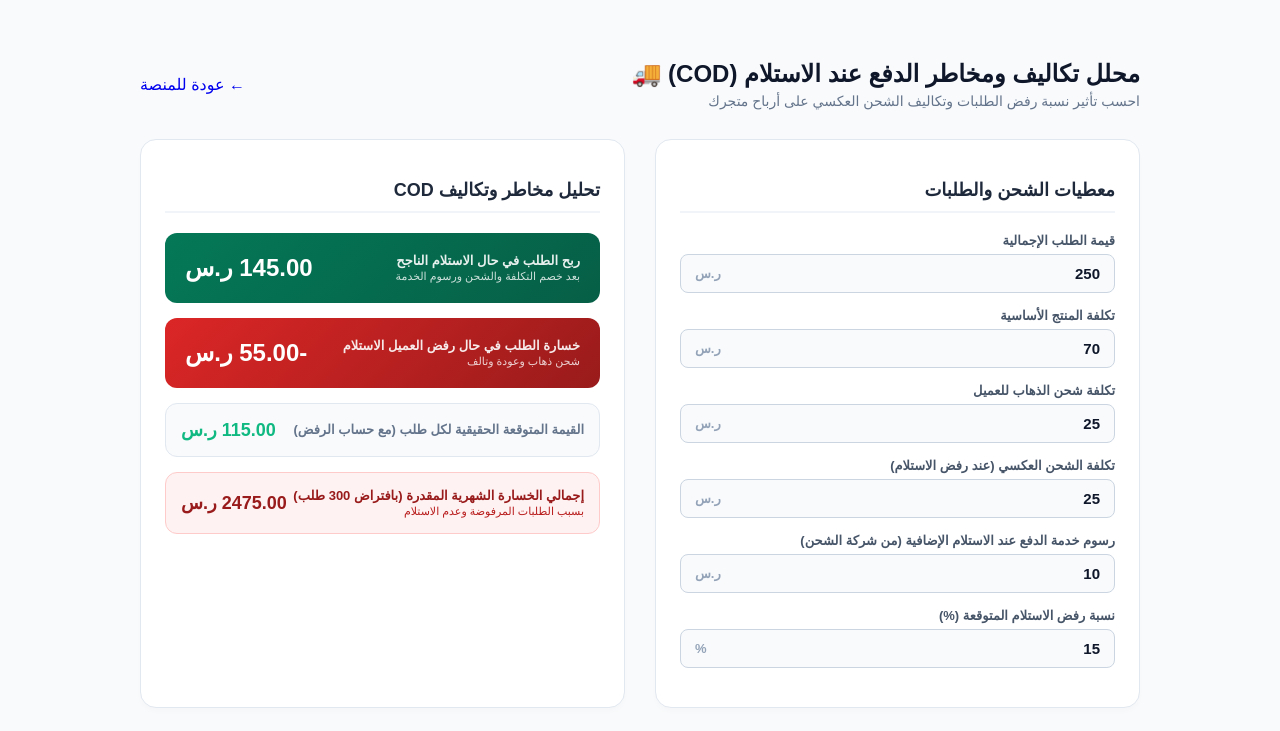
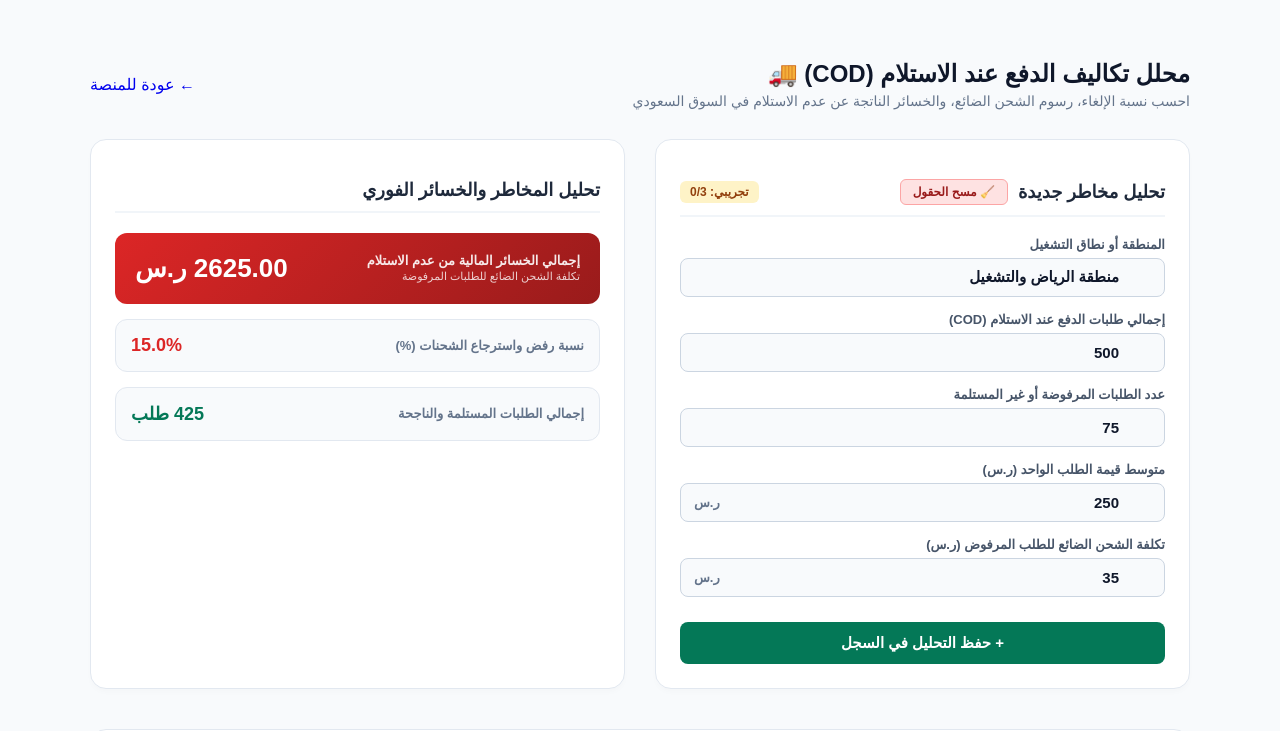
Before and after one commit to engaziasa-lang/engazia-app, a Next.js app: page /hub/sa/cod-risk in a window 1280 px wide. Shown: the top 731 px of the page. Built offline with nearby package versions, Linux system fonts and the light colour scheme.

Commit message:
Update page.tsx

```diff
--- a/app/hub/sa/cod-risk/page.tsx
+++ b/app/hub/sa/cod-risk/page.tsx
@@ -1,49 +1,157 @@
 'use client';
 
-import React, { useState, useEffect } from 'react';
+import React, { useState, useEffect, useRef } from 'react';
 import Link from 'next/link';
 
+interface CodRiskItem {
+  id: string;
+  cityName: string;
+  totalCodOrders: number;
+  rejectedOrders: number;
+  averageOrderValue: number;
+  shippingLossPerOrder: number;
+  totalMonthlyLoss: number;
+}
+
 export default function CodRiskAnalyzerSA() {
-  const [orderValue, setOrderValue] = useState<number>(250); // قيمة الطلب
-  const [productCost, setProductCost] = useState<number>(70); // تكلفة المنتج
-  const [shippingCost, setShippingCost] = useState<number>(25); // شحن الذهاب
-  const [returnShippingCost, setReturnShippingCost] = useState<number>(25); // شحن العودة في حال الرفض
-  const [codExtraFee, setCodExtraFee] = useState<number>(10); // رسوم خدمة الدفع عند الاستلام الإضافية لشركات الشحن
-  const [refusalRate, setRefusalRate] = useState<number>(15); // نسبة رفض الاستلام %
+  const [cityName, setCityName] = useState<string>('منطقة الرياض والتشغيل');
+  const [totalCodOrders, setTotalCodOrders] = useState<number | ''>(500);
+  const [rejectedOrders, setRejectedOrders] = useState<number | ''>(75);
+  const [averageOrderValue, setAverageOrderValue] = useState<number | ''>(250);
+  const [shippingLossPerOrder, setShippingLossPerOrder] = useState<number | ''>(35);
 
-  const [results, setResults] = useState({
-    successfulOrderProfit: 0,
-    refusedOrderLoss: 0,
-    expectedValuePerOrder: 0,
-    totalMonthlyRiskLoss: 0,
-  });
+  const [items, setItems] = useState<CodRiskItem[]>([]);
+  const [searchQuery, setSearchQuery] = useState<string>('');
+  const [editingId, setEditingId] = useState<string | null>(null);
+
+  const fileInputRef = useRef<HTMLInputElement>(null);
 
   useEffect(() => {
-    // 1. ربح الطلب الناجح (المستلم) مع الدفع عند الاستلام
-    // السعر - التكلفة - شحن الذهاب - رسوم خدمة الدفع عند الاستلام
-    const successfulOrderProfit = orderValue - productCost - shippingCost - codExtraFee;
+    const saved = localStorage.getItem('seerk_cod_risk_analysis_items');
+    if (saved) {
+      try { setItems(JSON.parse(saved)); } catch (e) { }
+    }
+  }, []);
 
-    // 2. خسارة الطلب المرفوض (الذي لم يستلمه العميل)
-    // تشمل: تكلفة شحن الذهاب + تكلفة شحن العودة (عكسي) + أي خسائر تغليف/تالف (نحتسبها افتراضياً 5 ريال)
-    const refusalHandlingLoss = shippingCost + returnShippingCost + 5;
-    const refusedOrderLoss = refusalHandlingLoss;
+  const saveToLocalStorage = (newItems: CodRiskItem[]) => {
+    setItems(newItems);
+    localStorage.setItem('seerk_cod_risk_analysis_items', JSON.stringify(newItems));
+  };
 
-    // 3. القيمة المتوقعة للطلب الواحد بناءً على نسبة الرفض (Expected Value)
-    // (ربح الطلب الناجح * نسبة النجاح) - (خسارة الطلب المرفوض * نسبة الرفض)
-    const successRate = 1 - (refusalRate / 100);
-    const refuseDecimal = refusalRate / 100;
-    const expectedValuePerOrder = (successfulOrderProfit * successRate) - (refusedOrderLoss * refuseDecimal);
+  const isActivated = typeof window !== 'undefined' && !!localStorage.getItem('merchant_license_key');
 
-    // 4. الخسارة الشهرية المتوقعة من الطلبات المرفوضة (بافتراض 300 طلب شهرياً مثلاً)
-    const totalMonthlyRiskLoss = refusedOrderLoss * (300 * refuseDecimal);
+  const totalOrders = typeof totalCodOrders === 'number' ? totalCodOrders : 0;
+  const rejected = typeof rejectedOrders === 'number' ? rejectedOrders : 0;
+  const sLoss = typeof shippingLossPerOrder === 'number' ? shippingLossPerOrder : 0;
 
-    setResults({
-      successfulOrderProfit,
-      refusedOrderLoss,
-      expectedValuePerOrder,
-      totalMonthlyRiskLoss,
+  // الحسابات الفعلية
+  const rejectionRate = totalOrders > 0 ? (rejected / totalOrders) * 100 : 0;
+  const totalMonthlyLoss = rejected * sLoss;
+
+  const handleClearForm = () => {
+    setCityName('');
+    setTotalCodOrders('');
+    setRejectedOrders('');
+    setAverageOrderValue('');
+    setShippingLossPerOrder('');
+    setEditingId(null);
+  };
+
+  const handleSaveItem = (e: React.FormEvent) => {
+    e.preventDefault();
+    if (!isActivated && items.length >= 3 && !editingId) {
+      alert('🔒 عذراً، لقد استهلكت الحد التجريبي (3 سجلات). يرجى ترقية حسابك لفتح السعة الكاملة بلا حدود!');
+      return;
+    }
+    if (!cityName.trim() || totalOrders <= 0) {
+      alert('الرجاء إدخال اسم المنطقة وعدد الطلبات بشكل صحيح.');
+      return;
+    }
+
+    if (editingId) {
+      const updated = items.map(item => item.id === editingId ? {
+        ...item,
+        cityName,
+        totalCodOrders: totalOrders,
+        rejectedOrders: rejected,
+        averageOrderValue: typeof averageOrderValue === 'number' ? averageOrderValue : 0,
+        shippingLossPerOrder: sLoss,
+        totalMonthlyLoss: Number(totalMonthlyLoss.toFixed(2)),
+      } : item);
+      saveToLocalStorage(updated);
+      setEditingId(null);
+      alert('✨ تم تحديث السجل بنجاح!');
+    } else {
+      const newItem: CodRiskItem = {
+        id: Date.now().toString(),
+        cityName,
+        totalCodOrders: totalOrders,
+        rejectedOrders: rejected,
+        averageOrderValue: typeof averageOrderValue === 'number' ? averageOrderValue : 0,
+        shippingLossPerOrder: sLoss,
+        totalMonthlyLoss: Number(totalMonthlyLoss.toFixed(2)),
+      };
+      saveToLocalStorage([...items, newItem]);
+      alert('✅ تمت إضافة التحليل إلى السجل بنجاح!');
+    }
+
+    handleClearForm();
+  };
+
+  const handleEdit = (item: CodRiskItem) => {
+    setCityName(item.cityName);
+    setTotalCodOrders(item.totalCodOrders);
+    setRejectedOrders(item.rejectedOrders);
+    setAverageOrderValue(item.averageOrderValue);
+    setShippingLossPerOrder(item.shippingLossPerOrder);
+    setEditingId(item.id);
+    window.scrollTo({ top: 0, behavior: 'smooth' });
+  };
+
+  const handleDelete = (id: string) => {
+    if (confirm('هل أنت متأكد من حذف هذا السجل؟')) {
+      const filtered = items.filter(i => i.id !== id);
+      saveToLocalStorage(filtered);
+    }
+  };
+
+  const handleExportCsv = () => {
+    if (items.length === 0) {
+      alert('لا توجد بيانات لتصديرها.');
+      return;
+    }
+    let csv = "data:text/csv;charset=utf-8,ID,City,TotalOrders,RejectedOrders,Loss\n";
+    items.forEach((row, idx) => {
+      csv += `${idx + 1},${row.cityName},${row.totalCodOrders},${row.rejectedOrders},${row.totalMonthlyLoss}\n`;
     });
-  }, [orderValue, productCost, shippingCost, returnShippingCost, codExtraFee, refusalRate]);
+    const encodedUri = encodeURI(csv);
+    const link = document.createElement("a");
+    link.setAttribute("href", encodedUri);
+    link.setAttribute("download", "seerk_cod_risk_analysis.csv");
+    document.body.appendChild(link);
+    link.click();
+    document.body.removeChild(link);
+  };
+
+  const handleImportJson = (e: React.ChangeEvent<HTMLInputElement>) => {
+    const reader = new FileReader();
+    if (e.target.files && e.target.files[0]) {
+      reader.readAsText(e.target.files[0], "UTF-8");
+      reader.onload = (event) => {
+        try {
+          const imported = JSON.parse(event.target?.result as string);
+          if (Array.isArray(imported)) {
+            saveToLocalStorage(imported);
+            alert('✨ تم استيراد البيانات بنجاح!');
+          }
+        } catch (err) {
+          alert('❌ ملف غير صالح.');
+        }
+      };
+    }
+  };
+
+  const filteredItems = items.filter(item => item.cityName.toLowerCase().includes(searchQuery.toLowerCase()));
 
   return (
     <div className="tool-container">
@@ -52,43 +160,59 @@ export default function CodRiskAnalyzerSA() {
         a { text-decoration: none; }
       `}</style>
       <style jsx>{`
-        .tool-container { direction: rtl; max-width: 1000px; margin: 40px auto; padding: 20px; }
+        .tool-container { direction: rtl; max-width: 1100px; margin: 40px auto; padding: 20px; }
 
-        .header { display: flex; align-items: center; justify-content: space-between; margin-bottom: 30px; }
+        .header { display: flex; align-items: center; justify-content: space-between; margin-bottom: 30px; flex-wrap: wrap; gap: 15px; }
         .back-btn { background: #ffffff; border: 1px solid #cbd5e1; padding: 8px 16px; border-radius: 8px; color: #475569; font-weight: 700; font-size: 14px; transition: all 0.2s; display: flex; align-items: center; gap: 8px; }
         .back-btn:hover { background: #f1f5f9; color: #0f172a; }
 
         .title-box h1 { font-size: 24px; font-weight: 900; color: #0f172a; margin: 0 0 5px 0; }
         .title-box p { color: #64748b; margin: 0; font-size: 14px; }
 
-        .grid-layout { display: grid; grid-template-columns: 1fr 1fr; gap: 30px; }
+        .grid-layout { display: grid; grid-template-columns: 1fr 1fr; gap: 30px; margin-bottom: 40px; }
         @media(max-width: 768px) { .grid-layout { grid-template-columns: 1fr; } }
 
         .card { background: #ffffff; border-radius: 16px; padding: 24px; border: 1px solid #e2e8f0; box-shadow: 0 4px 6px -1px rgba(0,0,0,0.02); }
-        .card-title { font-size: 18px; font-weight: 800; color: #1e293b; margin-bottom: 20px; border-bottom: 2px solid #f1f5f9; padding-bottom: 10px; }
+        .card-title { font-size: 18px; font-weight: 800; color: #1e293b; margin-bottom: 20px; border-bottom: 2px solid #f1f5f9; padding-bottom: 10px; display: flex; justify-content: space-between; align-items: center; flex-wrap: wrap; gap: 10px; }
+
+        .clear-form-btn { background: #fee2e2; border: 1px solid #fca5a5; color: #991b1b; padding: 5px 12px; border-radius: 6px; font-size: 12px; font-weight: 800; cursor: pointer; transition: all 0.2s; font-family: 'Tajawal', sans-serif; display: flex; align-items: center; gap: 5px; }
+        .clear-form-btn:hover { background: #fecaca; }
 
         .input-group { margin-bottom: 15px; }
         .input-group label { display: block; font-size: 13px; font-weight: 700; color: #475569; margin-bottom: 6px; }
         .input-wrapper { position: relative; display: flex; align-items: center; }
-        .input-wrapper input { width: 100%; padding: 10px 14px; border: 1px solid #cbd5e1; border-radius: 8px; font-size: 15px; font-family: 'Tajawal', sans-serif; outline: none; transition: border 0.2s; background: #f8fafc; color: #0f172a; font-weight: 600; }
+        .input-wrapper input { width: 100%; padding: 10px 45px 10px 14px; border: 1px solid #cbd5e1; border-radius: 8px; font-size: 15px; font-family: 'Tajawal', sans-serif; outline: none; background: #f8fafc; color: #0f172a; font-weight: 600; }
         .input-wrapper input:focus { border-color: #047857; background: #ffffff; }
-        .currency-tag { position: absolute; left: 15px; color: #94a3b8; font-weight: 700; font-size: 13px; }
+        .currency-tag { position: absolute; left: 14px; color: #64748b; font-weight: 800; font-size: 13px; pointer-events: none; }
+
+        .action-btn { background: #047857; color: #fff; border: none; width: 100%; padding: 12px; border-radius: 8px; font-weight: 900; font-size: 15px; cursor: pointer; transition: all 0.2s; font-family: 'Tajawal', sans-serif; margin-top: 10px; }
+        .action-btn:hover { background: #065f46; }
 
         .result-box { background: #f8fafc; border-radius: 12px; padding: 15px; margin-bottom: 15px; display: flex; justify-content: space-between; align-items: center; border: 1px solid #e2e8f0; }
         .result-box.danger { background: linear-gradient(135deg, #dc2626 0%, #991b1b 100%); color: #fff; border: none; padding: 20px; }
-        .result-box.primary { background: linear-gradient(135deg, #047857 0%, #065f46 100%); color: #fff; border: none; padding: 20px; }
+        .result-label { font-size: 13px; font-weight: 700; color: #64748b; }
+        .danger .result-label { color: #ffffff; opacity: 0.9; }
+        .result-value { font-size: 18px; font-weight: 900; color: #0f172a; }
+        .danger .result-value { font-size: 26px; color: #ffffff; }
 
-        .result-label { font-size: 13px; font-weight: 700; color: #64748b; }
-        .danger .result-label, .primary .result-label { color: #ffffff; opacity: 0.9; }
+        .table-section { background: #ffffff; border-radius: 16px; padding: 24px; border: 1px solid #e2e8f0; box-shadow: 0 4px 6px -1px rgba(0,0,0,0.02); }
+        .table-toolbar { display: flex; justify-content: space-between; align-items: center; margin-bottom: 20px; flex-wrap: wrap; gap: 15px; }
+        .search-input { padding: 8px 14px; border: 1px solid #cbd5e1; border-radius: 8px; font-family: 'Tajawal', sans-serif; font-size: 13px; outline: none; width: 250px; }
+        .table-btns { display: flex; gap: 10px; }
+        .t-btn { padding: 8px 14px; border-radius: 8px; font-weight: 700; font-size: 13px; cursor: pointer; border: 1px solid #cbd5e1; background: #f8fafc; color: #334155; font-family: 'Tajawal', sans-serif; }
+        .t-btn:hover { background: #f1f5f9; }
 
-        .result-value { font-size: 18px; font-weight: 900; color: #0f172a; }
-        .danger .result-value, .primary .result-value { font-size: 24px; color: #ffffff; }
+        .data-table { width: 100%; border-collapse: collapse; font-size: 13.5px; }
+        .data-table th { background: #f8fafc; padding: 12px; text-align: right; border-bottom: 2px solid #cbd5e1; font-weight: 800; color: #334155; }
+        .data-table td { padding: 12px; border-bottom: 1px solid #e2e8f0; color: #0f172a; font-weight: 600; }
+
+        .trial-badge { background: #fef3c7; color: #92400e; padding: 4px 10px; border-radius: 6px; font-size: 12px; font-weight: 800; }
       `}</style>
 
       <div className="header">
         <div className="title-box">
-          <h1>محلل تكاليف ومخاطر الدفع عند الاستلام (COD) 🚚</h1>
-          <p>احسب تأثير نسبة رفض الطلبات وتكاليف الشحن العكسي على أرباح متجرك</p>
+          <h1>محلل تكاليف الدفع عند الاستلام (COD) 🚚</h1>
+          <p>احسب نسبة الإلغاء، رسوم الشحن الضائع، والخسائر الناتجة عن عدم الاستلام في السوق السعودي</p>
         </div>
         <Link href="/hub/sa" className="back-btn">
           <span>←</span> عودة للمنصة
@@ -98,98 +222,143 @@ export default function CodRiskAnalyzerSA() {
       <div className="grid-layout">
         {/* قسم المدخلات */}
         <div className="card">
-          <h2 className="card-title">معطيات الشحن والطلبات</h2>
+          <h2 className="card-title">
+            <div style={{ display: 'flex', alignItems: 'center', gap: '10px' }}>
+              <span>{editingId ? 'تعديل السجل' : 'تحليل مخاطر جديدة'}</span>
+              <button type="button" className="clear-form-btn" onClick={handleClearForm} title="مسح الحقول">
+                🧹 مسح الحقول
+              </button>
+            </div>
+            {!isActivated && <span className="trial-badge">تجريبي: {items.length}/3</span>}
+          </h2>
 
-          <div className="input-group">
-            <label>قيمة الطلب الإجمالية</label>
-            <div className="input-wrapper">
-              <input type="number" min="0" value={orderValue || ''} onChange={(e) => setOrderValue(Number(e.target.value))} />
-              <span className="currency-tag">ر.س</span>
+          <form onSubmit={handleSaveItem}>
+            <div className="input-group">
+              <label>المنطقة أو نطاق التشغيل</label>
+              <div className="input-wrapper">
+                <input type="text" value={cityName} onChange={(e) => setCityName(e.target.value)} placeholder="مثال: الرياض والمنطقة الوسطى" required />
+              </div>
             </div>
-          </div>
 
-          <div className="input-group">
-            <label>تكلفة المنتج الأساسية</label>
-            <div className="input-wrapper">
-              <input type="number" min="0" value={productCost || ''} onChange={(e) => setProductCost(Number(e.target.value))} />
-              <span className="currency-tag">ر.س</span>
+            <div className="input-group">
+              <label>إجمالي طلبات الدفع عند الاستلام (COD)</label>
+              <div className="input-wrapper">
+                <input type="number" min="0" value={totalCodOrders === '' ? '' : totalCodOrders} onChange={(e) => setTotalCodOrders(e.target.value === '' ? '' : Number(e.target.value))} placeholder="500" required />
+              </div>
             </div>
-          </div>
 
-          <div className="input-group">
-            <label>تكلفة شحن الذهاب للعميل</label>
-            <div className="input-wrapper">
-              <input type="number" min="0" value={shippingCost || ''} onChange={(e) => setShippingCost(Number(e.target.value))} />
-              <span className="currency-tag">ر.س</span>
+            <div className="input-group">
+              <label>عدد الطلبات المرفوضة أو غير المستلمة</label>
+              <div className="input-wrapper">
+                <input type="number" min="0" value={rejectedOrders === '' ? '' : rejectedOrders} onChange={(e) => setRejectedOrders(e.target.value === '' ? '' : Number(e.target.value))} placeholder="75" required />
+              </div>
             </div>
-          </div>
 
-          <div className="input-group">
-            <label>تكلفة الشحن العكسي (عند رفض الاستلام)</label>
-            <div className="input-wrapper">
-              <input type="number" min="0" value={returnShippingCost || ''} onChange={(e) => setReturnShippingCost(Number(e.target.value))} />
-              <span className="currency-tag">ر.س</span>
+            <div className="input-group">
+              <label>متوسط قيمة الطلب الواحد (ر.س)</label>
+              <div className="input-wrapper">
+                <input type="number" min="0" value={averageOrderValue === '' ? '' : averageOrderValue} onChange={(e) => setAverageOrderValue(e.target.value === '' ? '' : Number(e.target.value))} placeholder="250" />
+                <span className="currency-tag">ر.س</span>
+              </div>
             </div>
-          </div>
 
-          <div className="input-group">
-            <label>رسوم خدمة الدفع عند الاستلام الإضافية (من شركة الشحن)</label>
-            <div className="input-wrapper">
-              <input type="number" min="0" value={codExtraFee || ''} onChange={(e) => setCodExtraFee(Number(e.target.value))} />
-              <span className="currency-tag">ر.س</span>
+            <div className="input-group">
+              <label>تكلفة الشحن الضائع للطلب المرفوض (ر.س)</label>
+              <div className="input-wrapper">
+                <input type="number" min="0" value={shippingLossPerOrder === '' ? '' : shippingLossPerOrder} onChange={(e) => setShippingLossPerOrder(e.target.value === '' ? '' : Number(e.target.value))} placeholder="35" />
+                <span className="currency-tag">ر.س</span>
+              </div>
             </div>
-          </div>
 
-          <div className="input-group">
-            <label>نسبة رفض الاستلام المتوقعة (%)</label>
-            <div className="input-wrapper">
-              <input type="number" min="0" max="100" value={refusalRate || ''} onChange={(e) => setRefusalRate(Number(e.target.value))} />
-              <span className="currency-tag">%</span>
-            </div>
-          </div>
+            <button type="submit" className="action-btn">
+              {editingId ? '💾 حفظ التعديلات' : '+ حفظ التحليل في السجل'}
+            </button>
+          </form>
         </div>
 
-        {/* قسم النتائج والمخاطر */}
+        {/* قسم النتائج الفورية */}
         <div className="card">
-          <h2 className="card-title">تحليل مخاطر وتكاليف COD</h2>
-
-          <div className="result-box primary">
-            <div>
-              <div className="result-label">ربح الطلب في حال الاستلام الناجح</div>
-              <div style={{ fontSize: '11px', opacity: 0.8, marginTop: '2px' }}>بعد خصم التكلفة والشحن ورسوم الخدمة</div>
-            </div>
-            <div className="result-value">
-              {results.successfulOrderProfit.toFixed(2)} ر.س
-            </div>
-          </div>
+          <h2 className="card-title">تحليل المخاطر والخسائر الفوري</h2>
 
           <div className="result-box danger">
             <div>
-              <div className="result-label">خسارة الطلب في حال رفض العميل الاستلام</div>
-              <div style={{ fontSize: '11px', opacity: 0.8, marginTop: '2px' }}>شحن ذهاب وعودة وتالف</div>
+              <div className="result-label">إجمالي الخسائر المالية من عدم الاستلام</div>
+              <div style={{ fontSize: '11px', opacity: 0.8, marginTop: '2px' }}>تكلفة الشحن الضائع للطلبات المرفوضة</div>
             </div>
             <div className="result-value">
-              -{results.refusedOrderLoss.toFixed(2)} ر.س
+              {totalMonthlyLoss.toFixed(2)} ر.س
             </div>
           </div>
 
           <div className="result-box">
-            <span className="result-label">القيمة المتوقعة الحقيقية لكل طلب (مع حساب الرفض)</span>
-            <span className="result-value" style={{ color: results.expectedValuePerOrder >= 0 ? '#10b981' : '#dc2626' }}>
-              {results.expectedValuePerOrder.toFixed(2)} ر.س
-            </span>
+            <span className="result-label">نسبة رفض واسترجاع الشحنات (%)</span>
+            <span className="result-value" style={{ color: '#dc2626' }}>{rejectionRate.toFixed(1)}%</span>
           </div>
 
-          <div className="result-box" style={{ background: '#fef2f2', borderColor: '#fecaca' }}>
-            <div>
-              <div className="result-label" style={{ color: '#991b1b' }}>إجمالي الخسارة الشهرية المقدرة (بافتراض 300 طلب)</div>
-              <div style={{ fontSize: '11px', color: '#b91c1c', marginTop: '2px' }}>بسبب الطلبات المرفوضة وعدم الاستلام</div>
-            </div>
-            <span className="result-value" style={{ color: '#991b1b' }}>
-              {results.totalMonthlyRiskLoss.toFixed(2)} ر.س
-            </span>
+          <div className="result-box">
+            <span className="result-label">إجمالي الطلبات المستلمة والناجحة</span>
+            <span className="result-value" style={{ color: '#047857' }}>{Math.max(0, totalOrders - rejected)} طلب</span>
           </div>
+        </div>
+      </div>
 
+      {/* جدول إدارة السجلات السفلي */}
+      <div className="table-section">
+        <div className="table-toolbar">
+          <input
+            type="text"
+            className="search-input"
+            placeholder="🔍 بحث باسم المنطقة..."
+            value={searchQuery}
+            onChange={(e) => setSearchQuery(e.target.value)}
+          />
+          <div className="table-btns">
+            <button className="t-btn" onClick={handleExportCsv}>📥 تصدير CSV</button>
+            <button className="t-btn" onClick={() => fileInputRef.current?.click()}>📂 استيراد</button>
+            <input type="file" ref={fileInputRef} onChange={handleImportJson} accept=".json" style={{ display: 'none' }} />
+          </div>
+        </div>
+
+        <div style={{ overflowX: 'auto' }}>
+          <table className="data-table">
+            <thead>
+              <tr>
+                <th>#</th>
+                <th>المنطقة / النطاق</th>
+                <th>إجمالي الطلبات</th>
+                <th>الطلبات المرفوضة</th>
+                <th>نسبة الرفض</th>
+                <th>إجمالي الخسارة</th>
+                <th>الإجراءات</th>
+              </tr>
+            </thead>
+            <tbody>
+              {filteredItems.length === 0 ? (
+                <tr>
+                  <td colSpan={7} style={{ textAlign: 'center', color: '#94a3b8', padding: '30px 0' }}>
+                    لا توجد تحليلات مخزنة حالياً.
+                  </td>
+                </tr>
+              ) : (
+                filteredItems.map((item, idx) => (
+                  <tr key={item.id}>
+                    <td>{idx + 1}</td>
+                    <td style={{ fontWeight: 800 }}>{item.cityName}</td>
+                    <td>{item.totalCodOrders}</td>
+                    <td>{item.rejectedOrders}</td>
+                    <td style={{ color: '#dc2626' }}>{item.totalCodOrders > 0 ? ((item.rejectedOrders / item.totalCodOrders) * 100).toFixed(1) : 0}%</td>
+                    <td style={{ color: '#dc2626', fontWeight: 900 }}>{item.totalMonthlyLoss} ر.س</td>
+                    <td>
+                      <div style={{ display: 'flex', gap: '8px' }}>
+                        <button onClick={() => handleEdit(item)} style={{ background: '#e0f2fe', color: '#0369a1', border: 'none', padding: '5px 10px', borderRadius: '6px', fontSize: '11px', fontWeight: 800, cursor: 'pointer' }}>تعديل</button>
+                        <button onClick={() => handleDelete(item.id)} style={{ background: '#fee2e2', color: '#991b1b', border: 'none', padding: '5px 10px', borderRadius: '6px', fontSize: '11px', fontWeight: 800, cursor: 'pointer' }}>حذف</button>
+                      </div>
+                    </td>
+                  </tr>
+                ))
+              )}
+            </tbody>
+          </table>
         </div>
       </div>
     </div>
```
